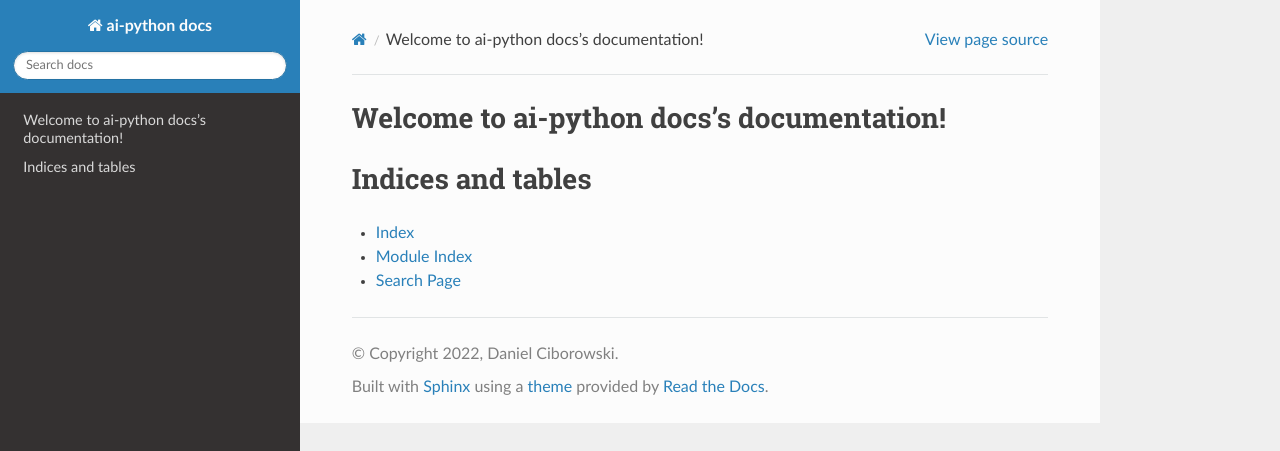
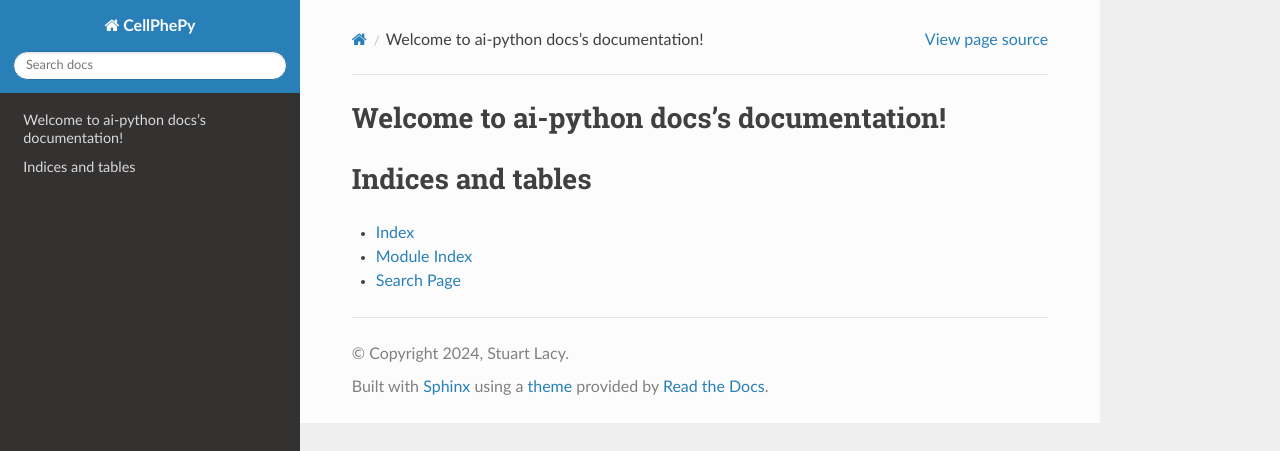
Before and after one commit to uoy-research/CellPhePy, a Sphinx documentation site: the page built from docs/index.rst, in a window 1280 px wide. Shown: the top 451 px of the page. Built offline with Sphinx 7.4.7 and the Read the Docs theme 2.0.0, drawn with Linux system fonts in a browser that asks for light colours.

Commit message:
Updated Sphinx config with correct author name

```diff
--- a/docs/conf.py
+++ b/docs/conf.py
@@ -18,9 +18,9 @@ sys.path.insert(0, os.path.abspath("../src/"))
 
 # -- Project information -----------------------------------------------------
 
-project = "ai-python docs"
-copyright = "2022, Daniel Ciborowski"
-author = "Daniel Ciborowski"
+project = "CellPhePy"
+copyright = "2024, Stuart Lacy"
+author = "Stuart Lacy"
 
 # The full version, including alpha/beta/rc tags
 release = "0.1.0"
```
